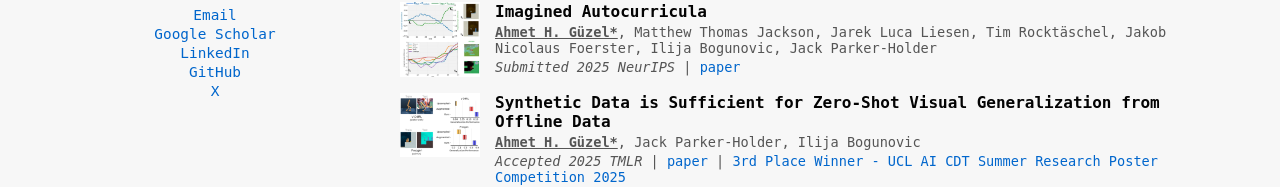
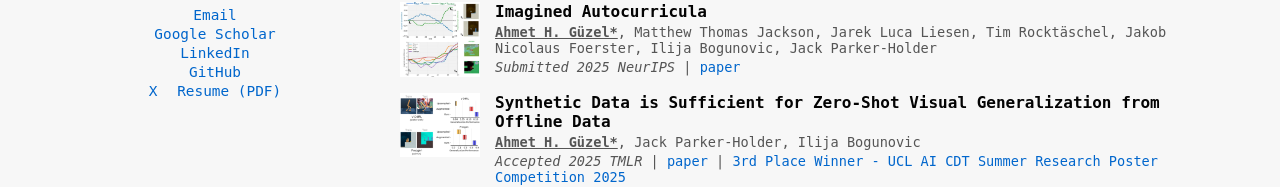
Before and after one commit to aguzel/aguzel.github.io, a plain HTML site: page index.html in a window 1280 px wide. Shown: the part 271-458 px from the top of the page. Drawn offline with Linux system fonts and the light colour scheme.

Commit message:
Update index.html

```diff
--- a/index.html
+++ b/index.html
@@ -21,6 +21,7 @@
                     <a href="https://www.linkedin.com/in/ahmethamdiguzel/">LinkedIn</a><br>
                     <a href="https://github.com/aguzel">GitHub</a><br>
                     <a href="https://x.com/ahguzelUK">X</a>
+                    <a href="docs/Ahmet_Guzel_Resume.pdf" target="_blank">Resume (PDF)</a>
                 </p>
             </div>
         </aside>
```
